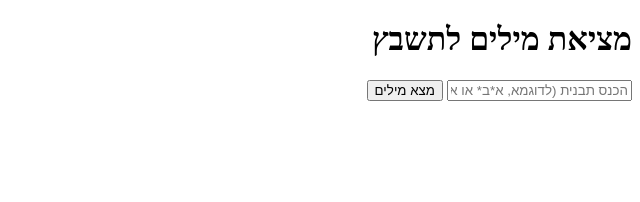
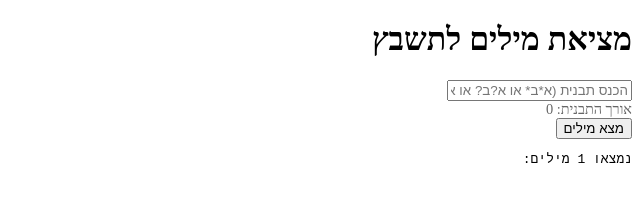
Before and after one commit to udyher/udyher.github.io, a plain HTML site: page dic/index.html in a window 1280 px wide. Both pictures are taken after a click on the button "מצא מילים". Shown: the whole page, without its empty margins (640-1280 px from the left). Drawn offline with Linux system fonts and the light colour scheme.

Commit message:
add pattern length and results count

```diff
--- a/dic/index.html
+++ b/dic/index.html
@@ -4,14 +4,27 @@
     <meta charset="UTF-8">
     <meta name="viewport" content="width=device-width, initial-scale=1.0">
     <title>מציאת מילים לתשבץ</title>
+    <style>
+        #patternLength {
+            color: #666;
+            font-size: 0.9em;
+        }
+    </style>
 </head>
 <body>
     <h1>מציאת מילים לתשבץ</h1>
-    <input type="text" id="patternInput" placeholder="הכנס תבנית (לדוגמא, א*ב* או א?ב? או א.ב.)">
+    <input type="text" id="patternInput" placeholder="הכנס תבנית (א*ב* או א?ב? או א.ב.)" oninput="updateLength()">
+    <div id="patternLength">אורך התבנית: 0</div>
     <button onclick="matchPattern()">מצא מילים</button>
     <pre id="output"></pre>
 
     <script>
+        function updateLength() {
+            const patternInput = document.getElementById('patternInput');
+            const patternLength = document.getElementById('patternLength');
+            patternLength.textContent = 'אורך התבנית: ' + patternInput.value.length;
+        }
+
         function matchPattern() {
             const patternInput = document.getElementById('patternInput').value;
             const output = document.getElementById('output');
@@ -30,13 +43,17 @@
                     if (match === '?') return '.';
                     if (match === '.') return '.';
                 }) + '$');
-                    lines.forEach(line => {
+                let matchCount = 0;
+                const matchedWords = [];
+                lines.forEach(line => {
                     const originalWord = line.trim();
                     const wordWithoutHyphens = originalWord.replace(/-/g, '');
                     if (regexPattern.test(wordWithoutHyphens)) {
-                        output.textContent += originalWord + '\n';
+                         matchedWords.push(originalWord);
                         }
                     });
+				matchCount = matchedWords.length;
+                output.textContent = 'נמצאו ' + matchCount + ' מילים:\n' + matchedWords.join('\n');
                 })
                 .catch(error => {
                     console.error('Error:', error);
```
